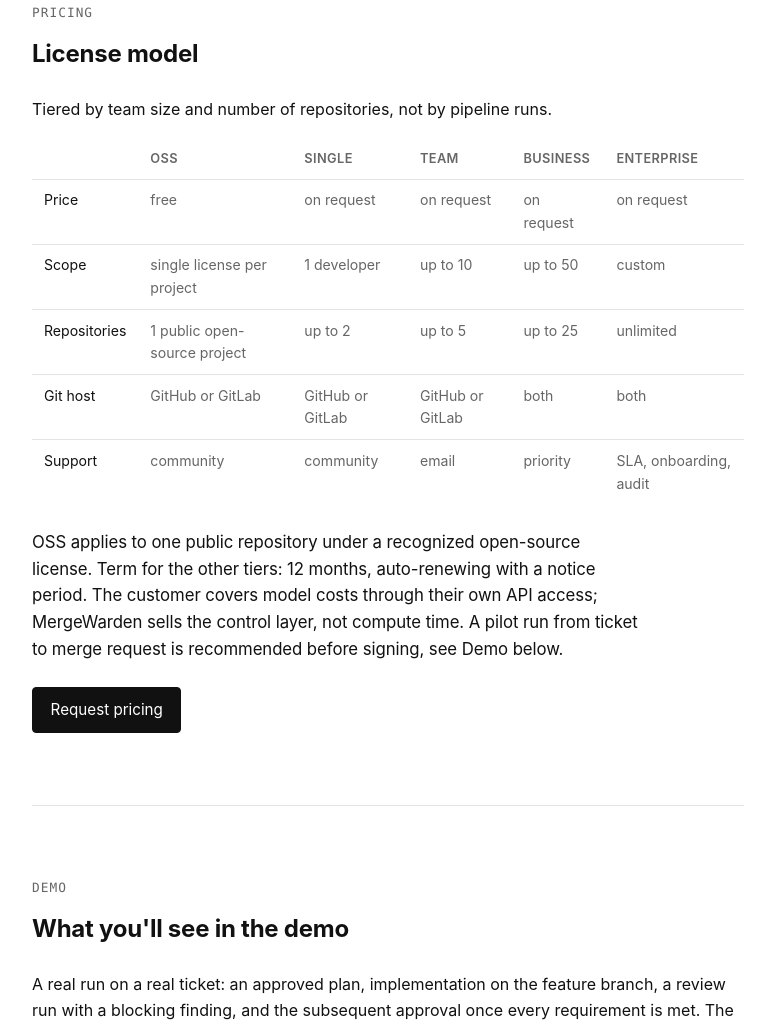
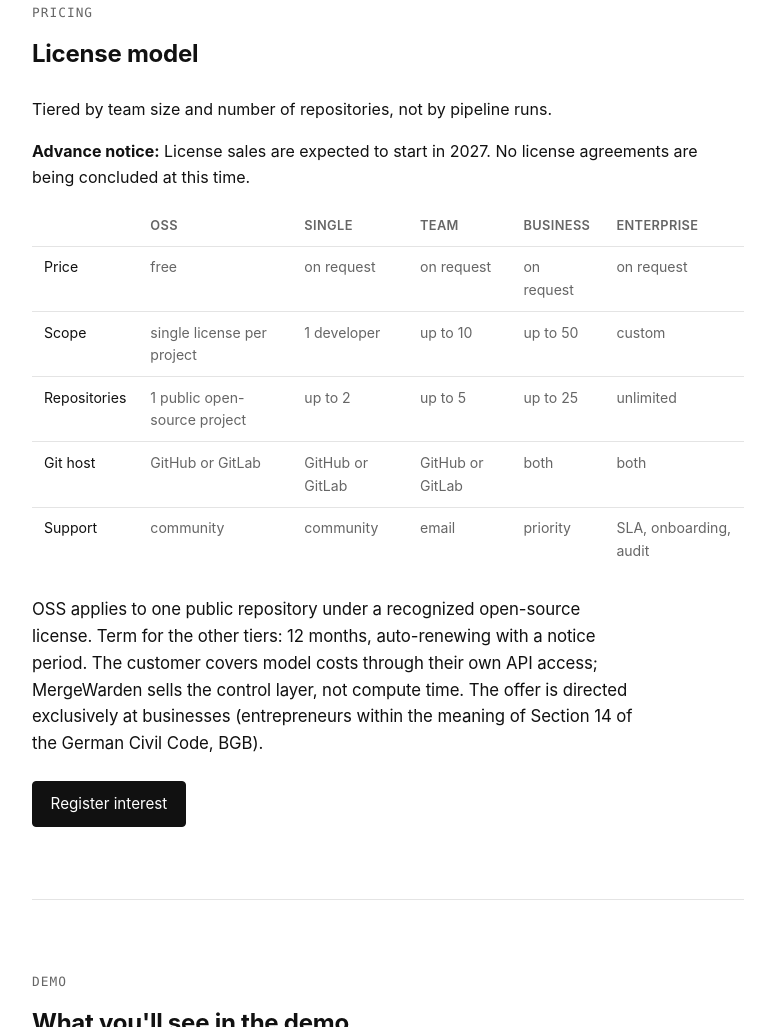
Before and after one commit to HenryJobst/workbench-website, a website: page en/index.html in a window 1280 px wide. Shown: the part 7192-8219 px from the top of the page, without its empty margins (252-1027 px from the left). Drawn offline with Linux system fonts and the light colour scheme.

Commit message:
Preisabschnitt als Vorabinformation kennzeichnen
Hinweis "Lizenzvertrieb startet voraussichtlich 2027, derzeit keine
Lizenzverträge" über der Lizenztabelle, CTA "Preise anfragen" wird zu
"Interesse vormerken", Pilotlauf-Empfehlung entfällt, B2B-Klausel
(§ 14 BGB) ergänzt. Jeweils in deutscher und englischer Fassung.

Co-Authored-By: Claude Opus 5.5 <noreply@anthropic.com>
Claude-Session: https://claude.ai/code/session_01BW25Yt4Qj6nYKSFJQh1gGG

```diff
--- a/en/index.html
+++ b/en/index.html
@@ -622,6 +622,10 @@
     <p>
       Tiered by team size and number of repositories, not by pipeline runs.
     </p>
+    <p>
+      <strong>Advance notice:</strong> License sales are expected to start in 2027. No license agreements
+      are being concluded at this time.
+    </p>
     <div class="table-scroll">
     <table>
       <thead>
@@ -726,11 +730,11 @@
     <p class="comparison-note">
       OSS applies to one public repository under a recognized open-source license. Term for the other
       tiers: 12 months, auto-renewing with a notice period. The customer covers model costs through
-      their own API access; MergeWarden sells the control layer, not compute time. A pilot run from ticket
-      to merge request is recommended before signing, see Demo below.
+      their own API access; MergeWarden sells the control layer, not compute time. The offer is directed
+      exclusively at businesses (entrepreneurs within the meaning of Section 14 of the German Civil Code, BGB).
     </p>
     <div class="cta-row">
-      <a class="cta primary" href="mailto:github@jobst-berlin.de?subject=MergeWarden%20Pricing">Request pricing</a>
+      <a class="cta primary" href="mailto:github@jobst-berlin.de?subject=MergeWarden%20Interest">Register interest</a>
     </div>
   </section>
 
```
Also changed, not shown: index.html (+6 -3 lines).
